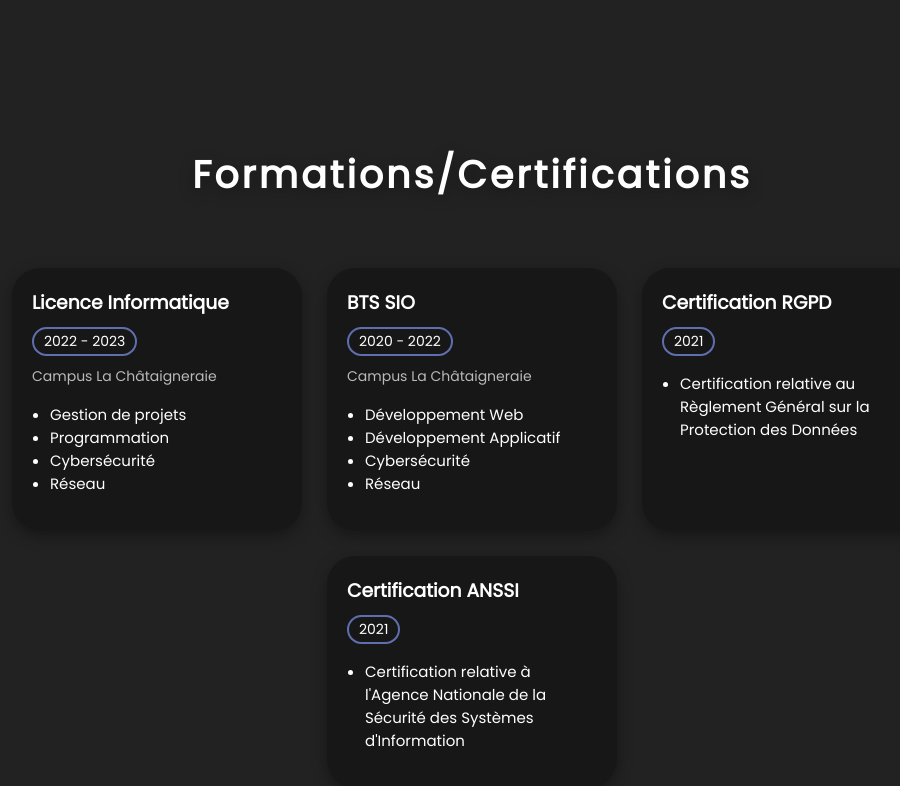
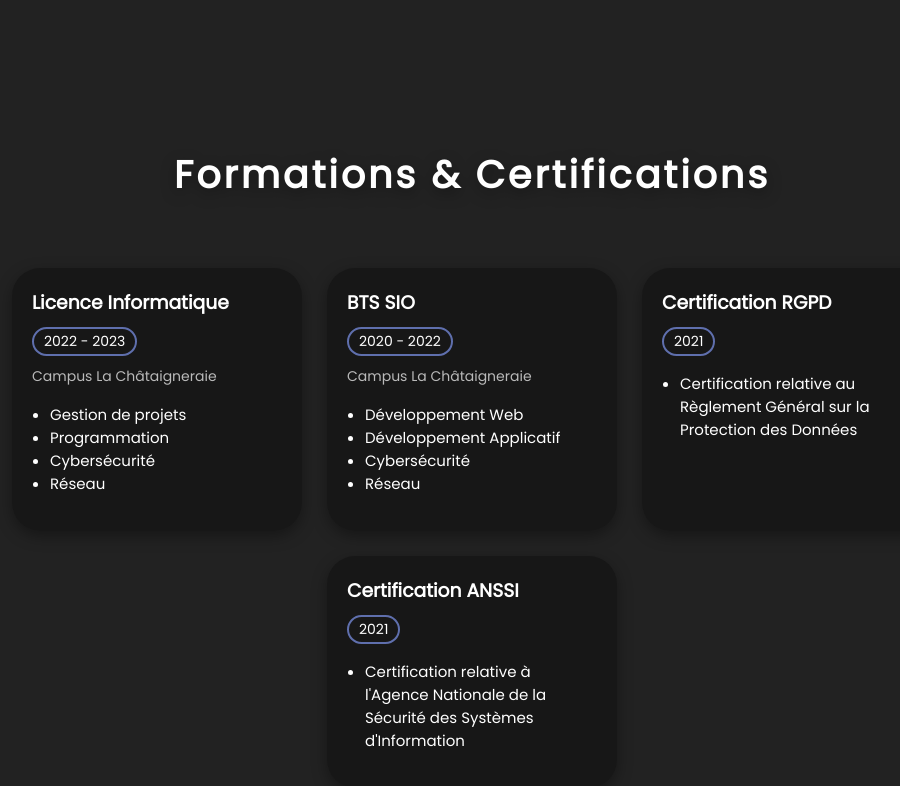
Before and after one commit to RDSV01/ReactPortfolio, a React (Vite) app: page / in a window 1280 px wide. Shown: the part 2103-2889 px from the top of the page, without its empty margins (168-1068 px from the left). Built offline with nearby package versions, Linux system fonts and the light colour scheme.

Commit message:
Correction bug sur le formulaire et libelle formations

```diff
--- a/src/components/Contact.jsx
+++ b/src/components/Contact.jsx
@@ -12,6 +12,7 @@ const Contact = () => {
 
   const handleCheckboxChange = (e) => {
     setIsCheckboxChecked(e.target.checked);
+    setIsError(false);
   };
 
   const sendEmail = (e) => {
--- a/src/components/Formations.jsx
+++ b/src/components/Formations.jsx
@@ -5,7 +5,7 @@ import { Fade } from "react-awesome-reveal";
 const Formations = () => {
   return (
     <div className="formations" id="formations">
-      <h2>Formations/Certifications</h2>
+      <h2>Formations & Certifications</h2>
       <Fade>
         <div className="groupformations">
           <div className="containerformations">
```
